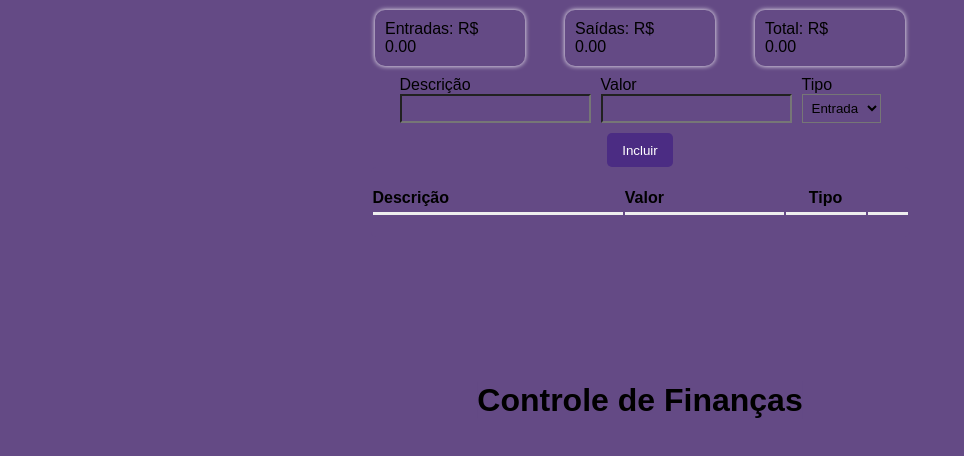
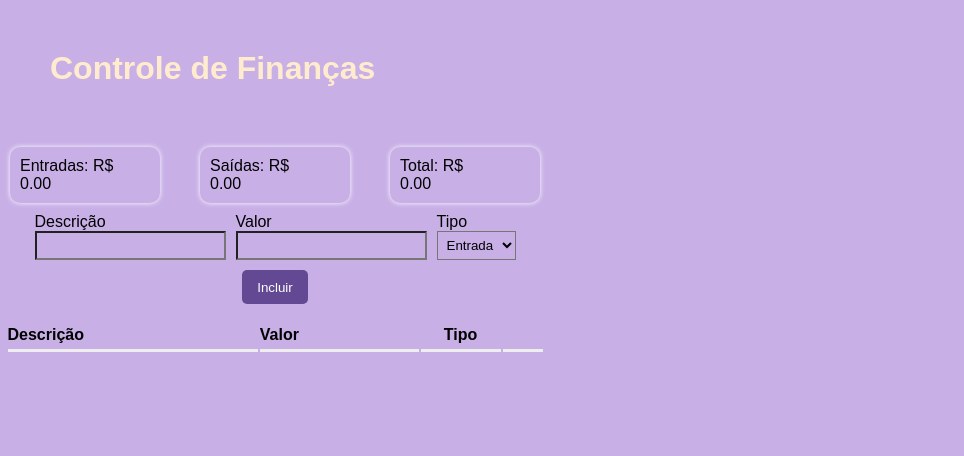
Before and after one commit to stephanymdias/controle-de-financas, a plain HTML site: page sistema-financeiro/index.html in a window 1280 px wide. Shown: the whole page, without its empty margins (0-964 px from the left). Drawn offline with nearby package versions, Linux system fonts and the light colour scheme.

Commit message:
Update style.css

```diff
--- a/sistema-financeiro/style.css
+++ b/sistema-financeiro/style.css
@@ -4,24 +4,19 @@
     box-sizing: border-box;
     font-family: 'poppins', sans-serif;
     outline: none;
-    background-color: #644a85;
+    background-color: #c8b0e7;
 }
 
 body{
     height: 100vh;
-    display: flex;
     justify-content: center;
+    margin:0;
 }
 
-div.container {
-    margin: 0;
-    position: absolute;
-    top: 50%;
-    left: 50%;
-    margin-right: -50%;
-    transform: translate(-50%, -50%)
+h1{
+    color: blanchedalmond;
+    margin: 50px;
 }
-
 main{
     max-width: 550px;
     width: 100%;
@@ -63,7 +58,7 @@ main{
 }
 
 .newItem>button {
-    background-color: #4b2c83;
+    background-color: #634994;
     color: white;
     border: none;
     padding: 0 15px;
@@ -99,11 +94,11 @@ i{
 }
 
 .bxs-chevron-up-circle{
-    color: #a18cff;
+    color: #2f7552;
 }
 
 .bxs-chevron-down-circle{
-    color: #f10000;
+    color: #eb4545;
 }
 
 .columnAction{
```
